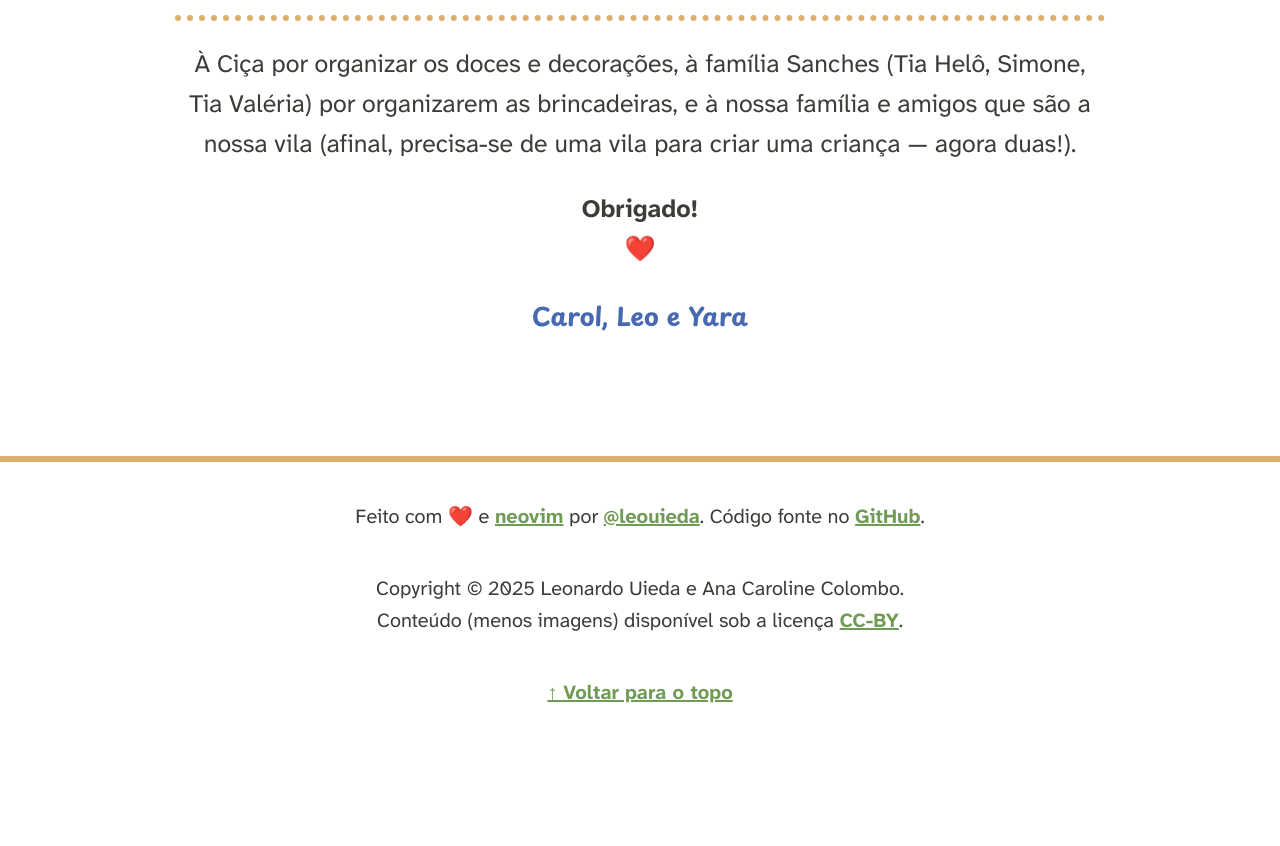
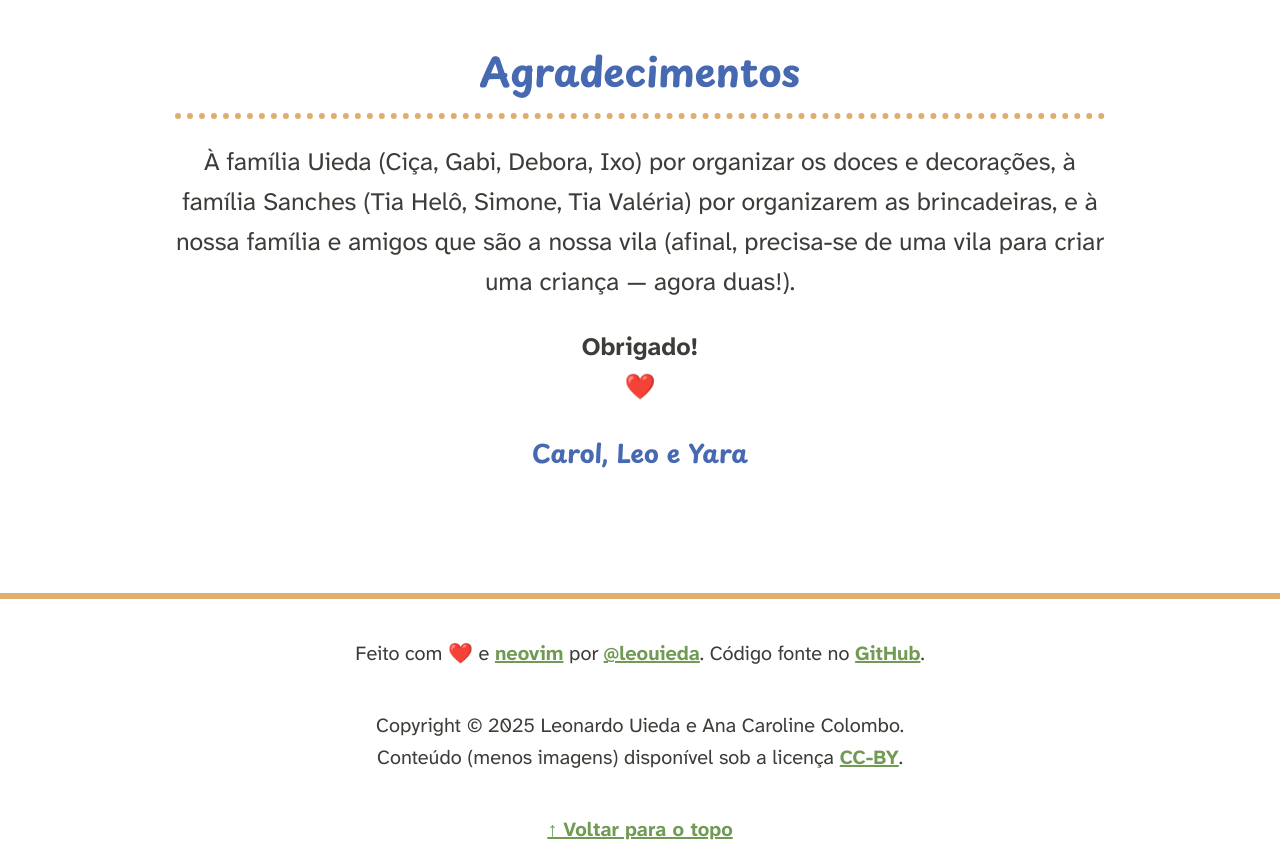
Before and after one commit to leouieda/cha-do-nico, a plain HTML site: page index.html in a window 1280 px wide. Shown: the part 3237-4083 px from the top of the page. Before the commit the page ends 3987 px from the top, so only its background shows below. Drawn offline with nearby package versions, Linux system fonts and the light colour scheme.

Commit message:
Mais agradecimetos

```diff
--- a/css/style.css
+++ b/css/style.css
@@ -167,7 +167,7 @@ iframe {
 }
 
 :is(h1, h2, h3, blockquote, hr) {
-  --flow-space: 1.5em;
+  --flow-space: 2em;
 }
 
 hr {
--- a/index.html
+++ b/index.html
@@ -120,10 +120,11 @@
 
     <h2>Agradecimentos</h2>
     <p>
-      À Ciça por organizar os doces e decorações, à família Sanches (Tia Helô,
-      Simone, Tia Valéria) por organizarem as brincadeiras, e à nossa família
-      e amigos que são a nossa vila (afinal, precisa-se de uma vila para criar uma
-      criança — agora duas!).
+      À família Uieda (Ciça, Gabi, Debora, Ixo) por organizar os doces
+      e decorações, à família Sanches (Tia Helô, Simone, Tia Valéria) por
+      organizarem as brincadeiras, e à nossa família e amigos que são a nossa
+      vila (afinal, precisa-se de uma vila para criar uma criança — agora
+      duas!).
     </p>
     <p>
       <strong>Obrigado!</strong>
```
